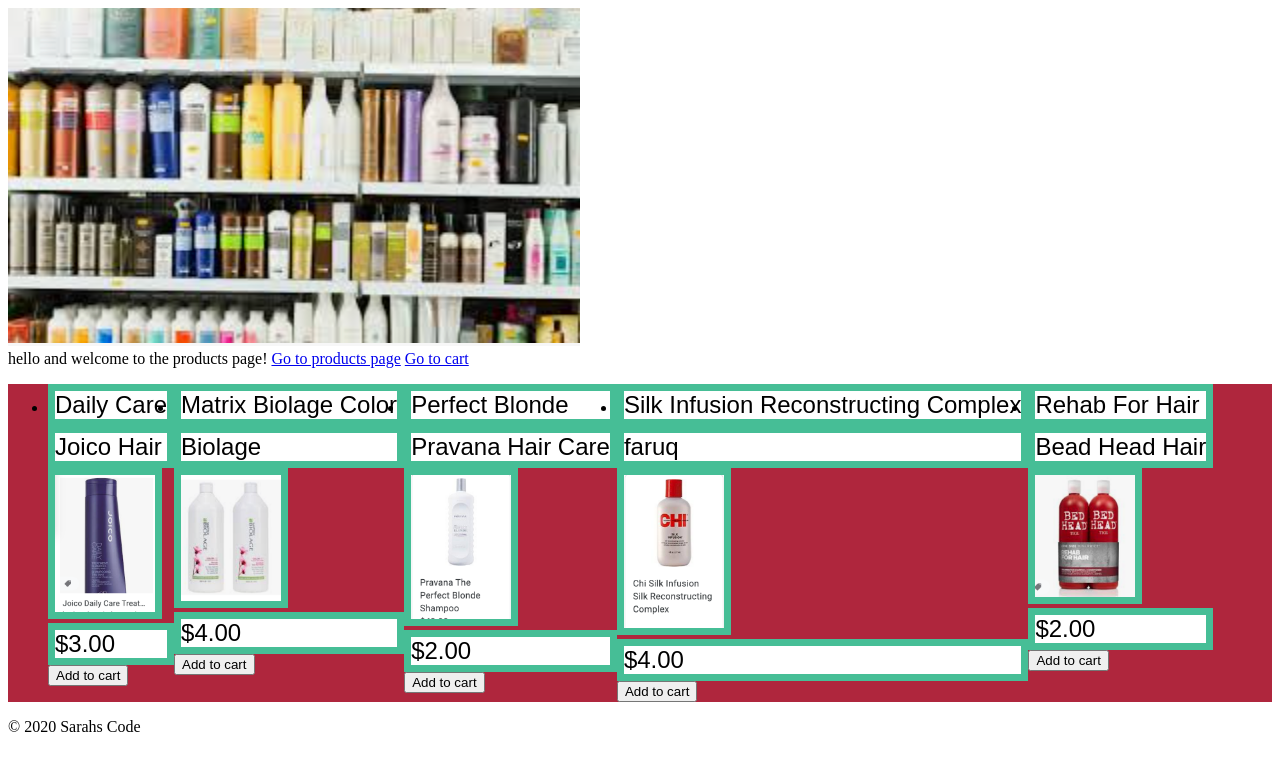
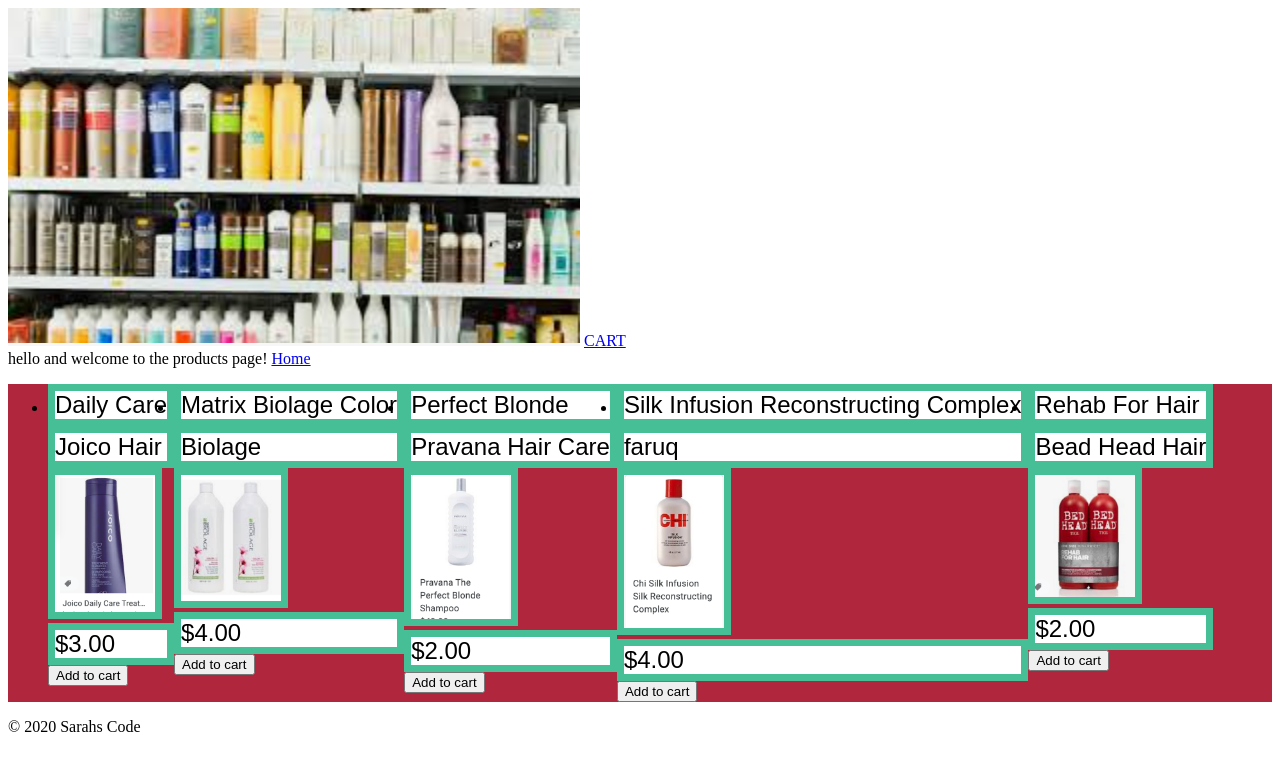
Before and after one commit to sarah-svg/lab-06-e-commerce-salon-site, a plain HTML site: page products/index.html in a window 1280 px wide. Drawn offline with Linux system fonts and the light colour scheme.

Commit message:
linked cart

```diff
--- a/products/index.html
+++ b/products/index.html
@@ -16,14 +16,14 @@
     <header>
         <div class="gutter-right logo">
             <a href="/"><img src="../assets/logo.png"/></a>
-
+            <a href="/cart">CART</a>
         </div>
     </header>
     <main>
         <section class="main-section">
             hello and welcome to the products page!
-            <a href="index.html">Go to products page</a>
-            <a href="cart">Go to cart</a>
+            <a href="index">Home</a>
+            <a href="/"></a>
             <ul id="list">
 
             </ul>
```
Also changed, not shown: cart/index.html (+3 -2 lines), index.html (+1 -0 lines).
